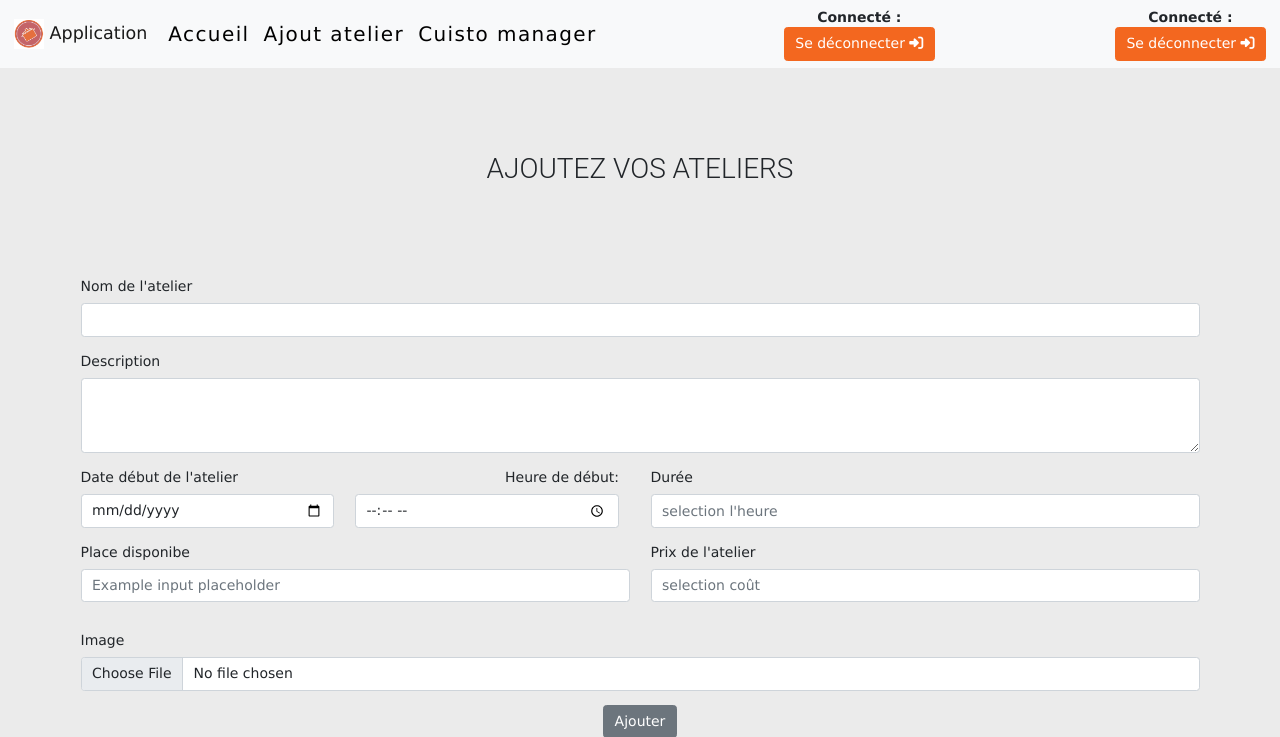
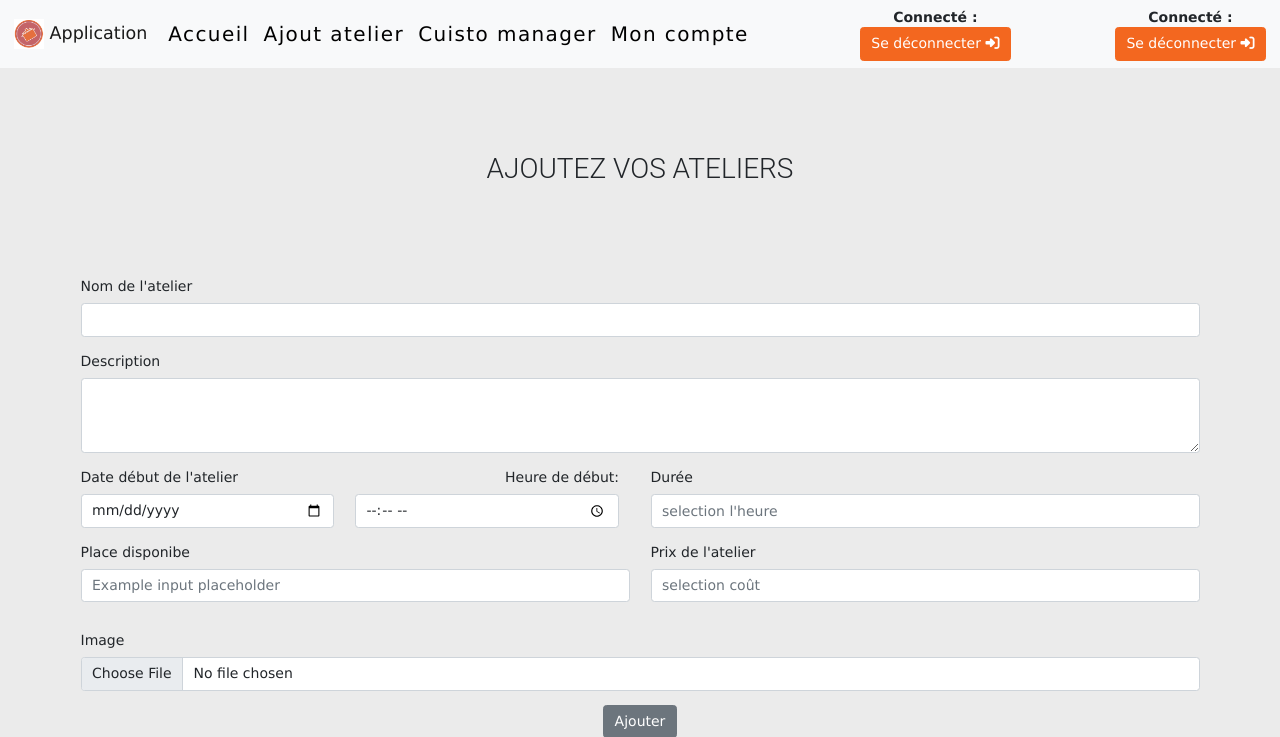
Before and after one commit to nmd974/cuisine-forms-974, a PHP site: page /src/pages/ajoutAtelier.php in a window 1280 px wide. Shown: the top 737 px of the page. Run offline with PHP 8.4, Linux system fonts and the light colour scheme; the visitor is signed in with stand-in values (Sample User, id 1); some libraries are stand-ins or nearby versions.

Commit message:
ajout page navbar particulier manager

```diff
--- a/src/includes/header.php
+++ b/src/includes/header.php
@@ -79,6 +79,11 @@
             <a class="nav-link" href="../pages/cuistoManager.php">Cuisto manager</a>
         </li>
       <?php endif ?>
+      <?php if($_SESSION['particulierLoggedIn'] == true):?>
+        <li class="nav-item">
+            <a class="nav-link" href="../pages/particulierManager.php">Mon compte</a>
+        </li>
+      <?php endif ?>
     </ul>
 
     <!--Ici on gere l'affichage du bouton se connecter si personne est connecte-->
```
